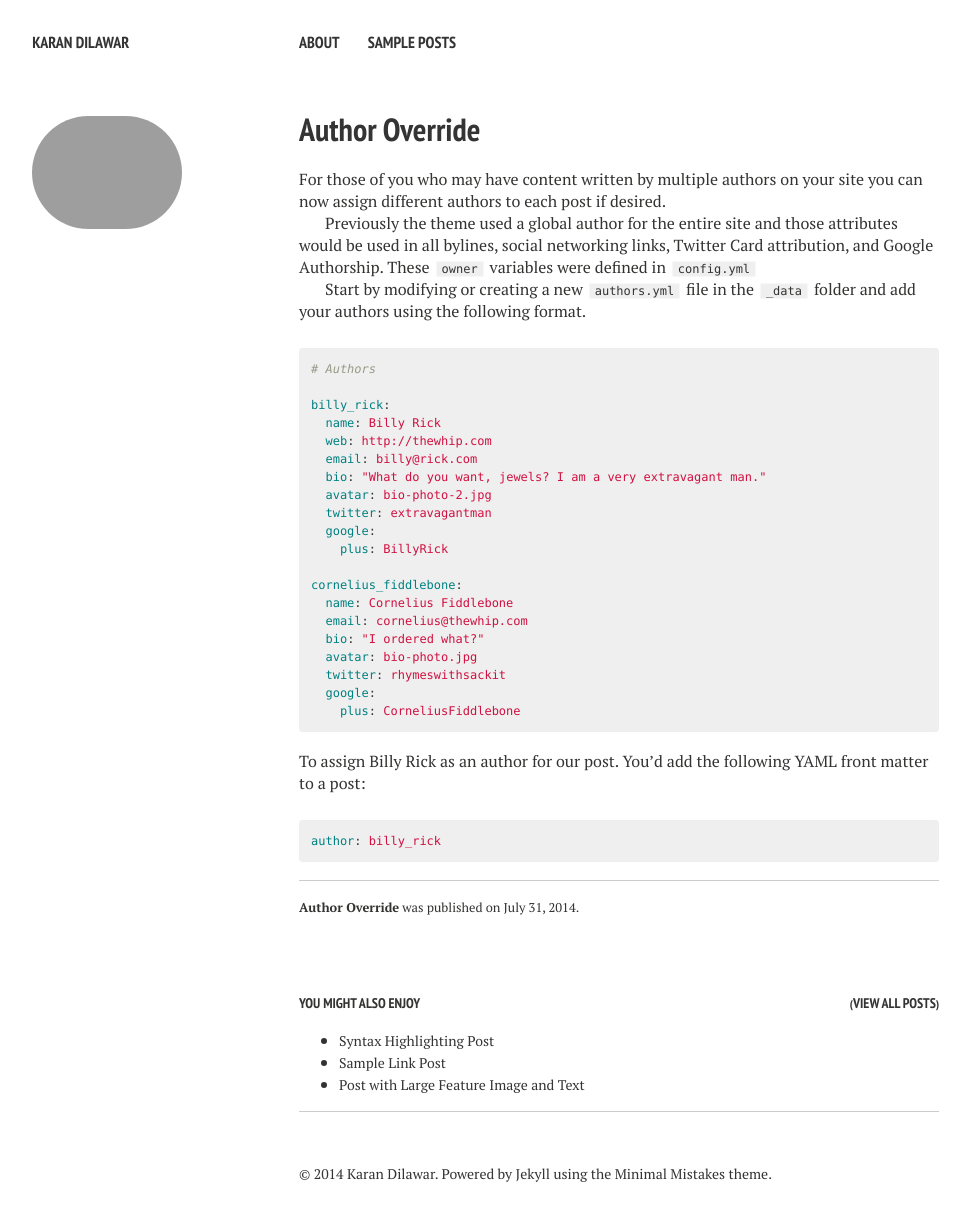
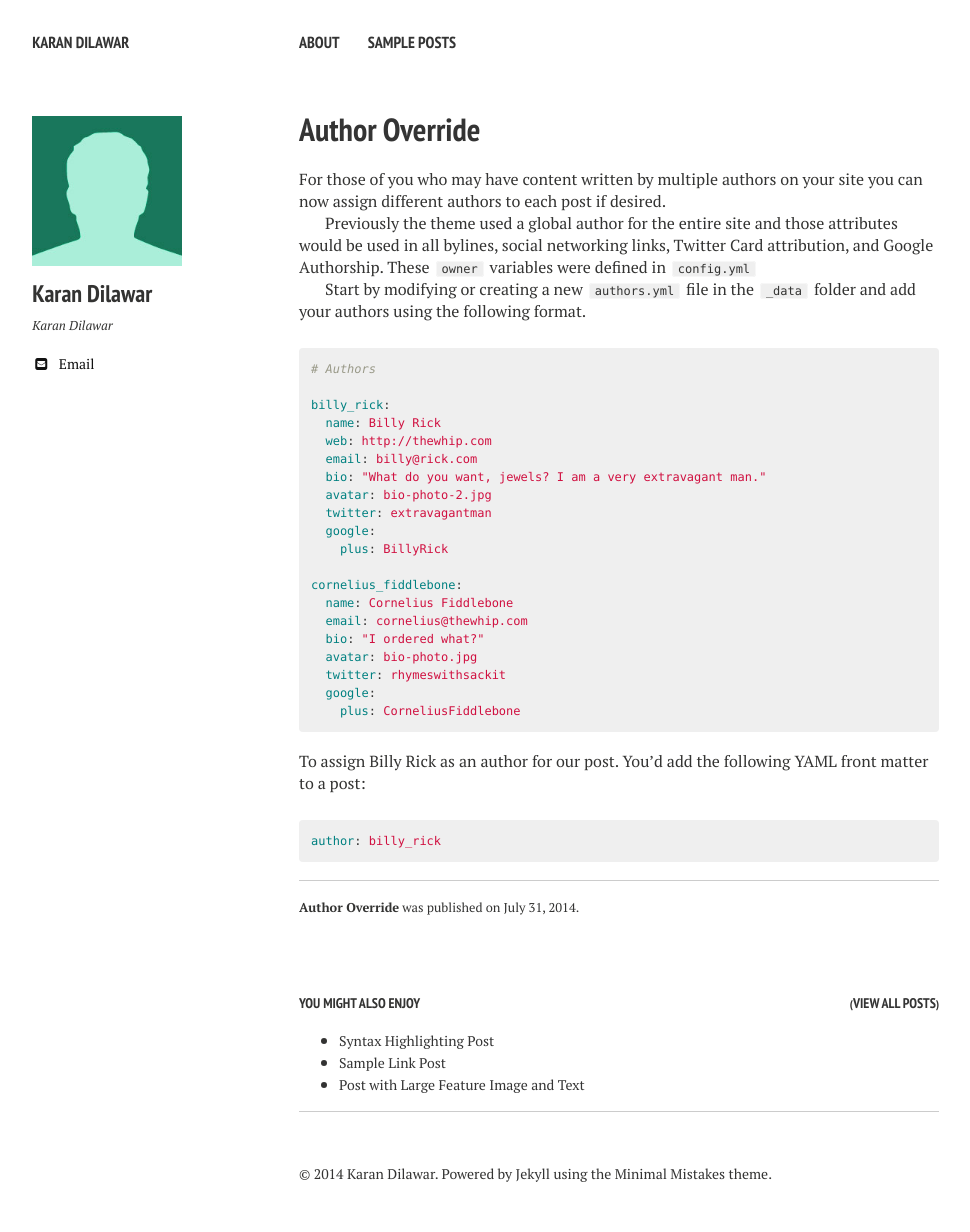
Before and after one commit to kdilawar/kdilawar.github.io, a Jekyll site: the page built from _posts/2014-07-31-author-override.md, in a window 1280 px wide. Shown: the whole page, without its empty margins (21-991 px from the left). Built offline with Jekyll 4.4.1, drawn with Linux system fonts in a browser that asks for light colours; nearby versions of some CDN libraries.

Commit message:
customizing

```diff
--- a/_posts/2014-07-31-author-override.md
+++ b/_posts/2014-07-31-author-override.md
@@ -1,7 +1,7 @@
 ---
 layout: post
 title: "Author Override"
-author: billy_rick
+author: karan_dilawar
 modified:
 excerpt: "A post to test author overrides using a data file."
 tags: []
--- a/_sass/page.scss
+++ b/_sass/page.scss
@@ -349,7 +349,6 @@ $button-size: 1.5rem;
 	display: none;
 	.bio-photo {
 		max-width: 110px;
-		@include rounded(150px);
 	}
 	@media #{$small} {
 		display: block;
```
